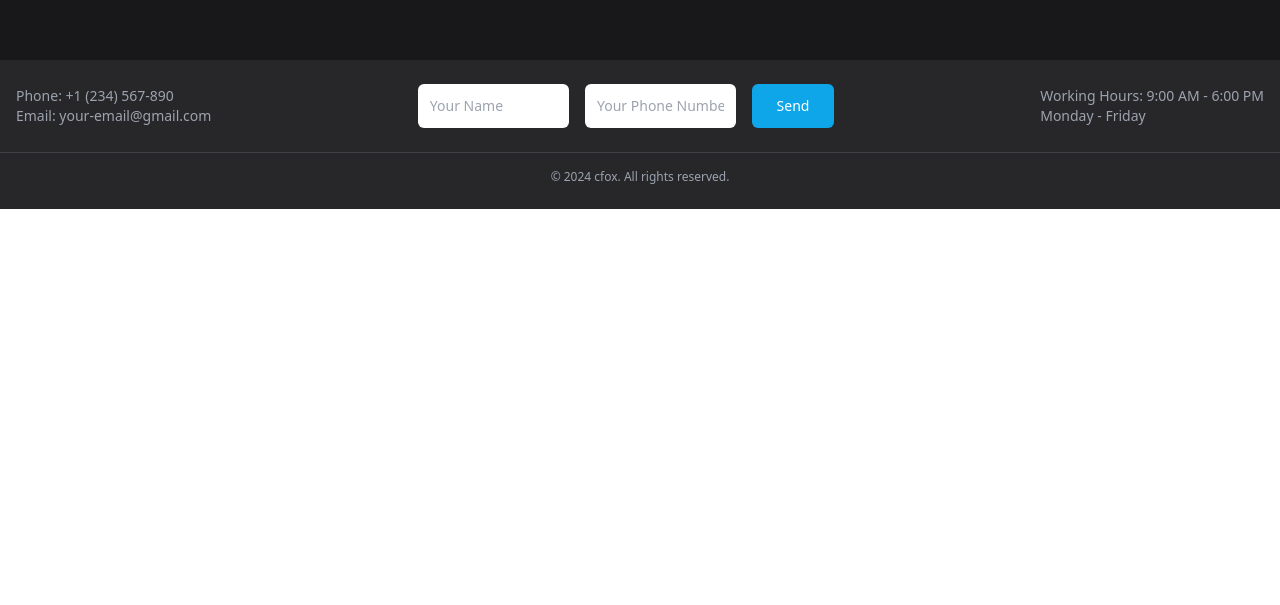
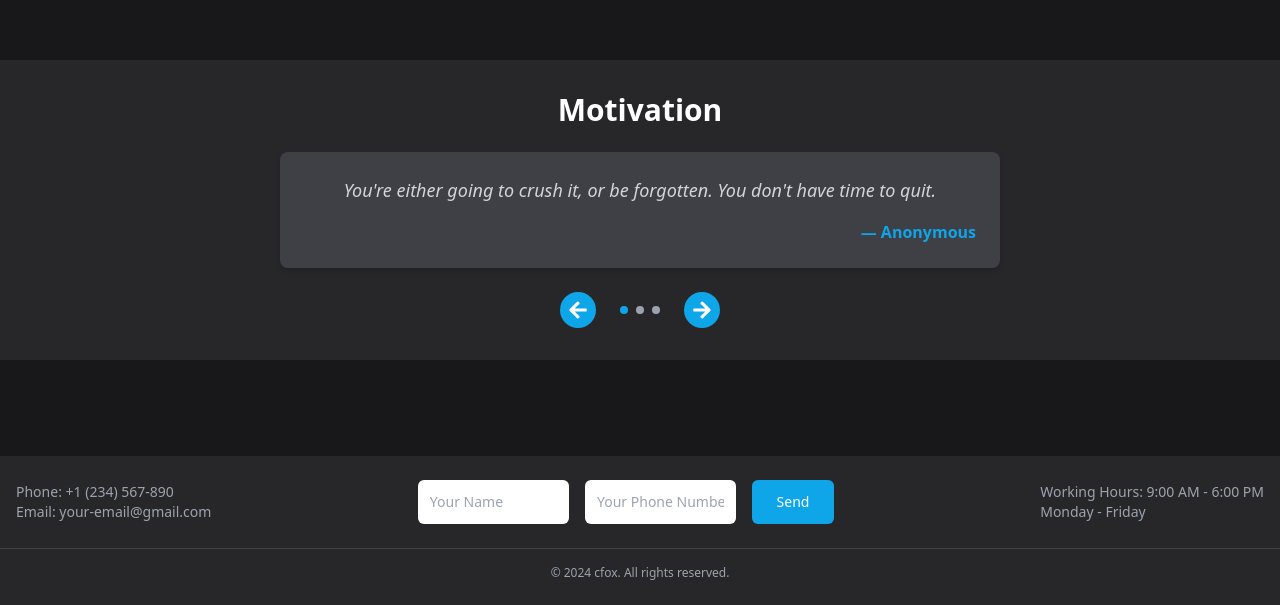
Before and after one commit to cfox-mykyta/cfox-mykyta-portfolio, a Next.js app: page / in a window 1280 px wide. Shown: the part 740-1345 px from the top of the page. Before the commit the page ends 949 px from the top, so only its background shows below. Built offline with nearby package versions, Linux system fonts and the light colour scheme.

Commit message:
motivation section

```diff
--- a/src/app/page.tsx
+++ b/src/app/page.tsx
@@ -1,15 +1,19 @@
 import React from 'react';
 import Header from '../components/Header';
 import Hero from '../components/Hero';
+import Motivation from '../components/Motivation';
 import Footer from '../components/Footer';
 
 const Page: React.FC = () => {
   return (
-      <>
-      <Header />
-      <Hero />
-      <Footer />
-      </>
+    <>
+      <div className='bg-zinc-900'>
+        <Header />
+        <Hero />
+        <Motivation />
+        <Footer />
+      </div>
+    </>
   );
 };
 
--- /dev/null
+++ b/src/components/Motivation.tsx
@@ -0,0 +1,114 @@
+'use client';
+
+import React, { useState } from 'react';
+import { FaArrowLeft, FaArrowRight } from 'react-icons/fa';
+
+// Тип для мотиваційного тексту
+interface MotivationText {
+  text: string;
+  author: string;
+}
+
+const Motivation: React.FC = () => {
+    const [currentMotivation, setCurrentMotivation] = useState<number>(0); // Поточний індекс мотивації
+    const [isTransitioning, setIsTransitioning] = useState<boolean>(false); // Стан для уникнення подвійних переходів
+    const [isFadingOut, setIsFadingOut] = useState<boolean>(false); // Стан для затухання тексту
+
+    // Масив мотиваційних цитат
+    const motivations: MotivationText[] = [
+        {
+            text: "You're either going to crush it, or be forgotten. You don't have time to quit.",
+            author: "Anonymous",
+        },
+        {
+            text: "Stop running from the grind. It hurts now, but that's what builds your future.",
+            author: "Anonymous",
+        },
+        {
+            text: "No one’s going to hand you success. You either make it happen today, or never at all.",
+            author: "Anonymous",
+        },
+    ];
+
+    // Функція для перемикання на попередню мотивацію
+    const handlePrevious = () => {
+        if (isTransitioning) return; // Якщо анімація вже відбувається, не дозволяємо перехід
+        setIsTransitioning(true);
+        setIsFadingOut(true); // Починаємо затухання
+        setTimeout(() => {
+            setCurrentMotivation((prev) => (prev === 0 ? motivations.length - 1 : prev - 1)); // Перемикаємо на попередню мотивацію
+        }, 500); // Час затухання
+    };
+
+    // Функція для перемикання на наступну мотивацію
+    const handleNext = () => {
+        if (isTransitioning) return; // Якщо анімація вже відбувається, не дозволяємо перехід
+        setIsTransitioning(true);
+        setIsFadingOut(true); // Починаємо затухання
+        setTimeout(() => {
+            setCurrentMotivation((prev) => (prev === motivations.length - 1 ? 0 : prev + 1)); // Перемикаємо на наступну мотивацію
+        }, 500); // Час затухання
+    };
+
+    // Скидаємо стани після завершення затухання
+    React.useEffect(() => {
+        if (!isFadingOut) return;
+        const timer = setTimeout(() => {
+            setIsFadingOut(false); // Після затухання скидаємо стан
+            setIsTransitioning(false); // Завершуємо анімацію
+        }, 500); // Час затухання
+        return () => clearTimeout(timer); // Очищаємо таймер при змінах
+    }, [currentMotivation, isFadingOut]);
+
+    return (
+        <div className="bg-zinc-800 py-8 mb-24">
+            <div className="max-w-screen-md mx-auto text-center">
+                <h2 className="text-3xl font-bold text-white">Motivation</h2>
+                <div className="relative bg-zinc-700 p-6 rounded-lg shadow-md m-6">
+                    <div className="overflow-hidden">
+                        <div
+                            className={`transition-opacity duration-500 ${isFadingOut ? 'opacity-0' : 'opacity-100'}`}
+                        >
+                            <p className="text-lg italic text-gray-300">{motivations[currentMotivation].text}</p>
+                            <span className="block mt-4 text-right text-sky-500 font-semibold">
+                                — {motivations[currentMotivation].author}
+                            </span>
+                        </div>
+                    </div>
+                </div>
+                <div className="flex flex-col items-center space-y-6">
+                    <div className="flex items-center space-x-6">
+                        <button
+                            onClick={handlePrevious}
+                            className="p-2 bg-sky-500 text-white rounded-full hover:bg-sky-600 transition flex items-center justify-center"
+                            aria-label="Previous motivation"
+                        >
+                            <FaArrowLeft size={20} />
+                        </button>
+
+                        {/* Індикатор позиції */}
+                        <div className="flex space-x-2">
+                            {motivations.map((_, index) => (
+                                <span
+                                    key={index}
+                                    className={`h-2 w-2 rounded-full ${index === currentMotivation ? 'bg-sky-500' : 'bg-gray-400'
+                                        }`}
+                                ></span>
+                            ))}
+                        </div>
+
+                        <button
+                            onClick={handleNext}
+                            className="p-2 bg-sky-500 text-white rounded-full hover:bg-sky-600 transition flex items-center justify-center"
+                            aria-label="Next motivation"
+                        >
+                            <FaArrowRight size={20} />
+                        </button>
+                    </div>
+                </div>
+            </div>
+        </div>
+    );
+};
+
+export default Motivation;
```
